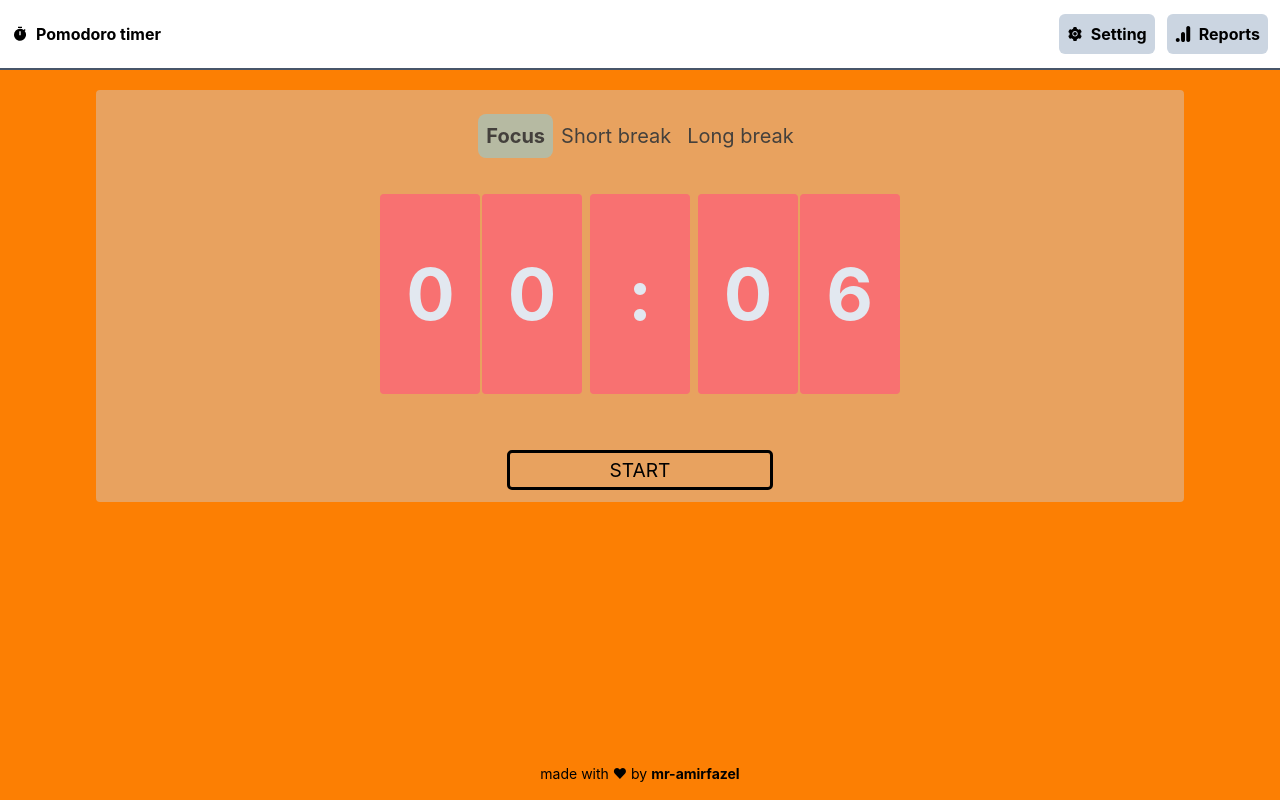
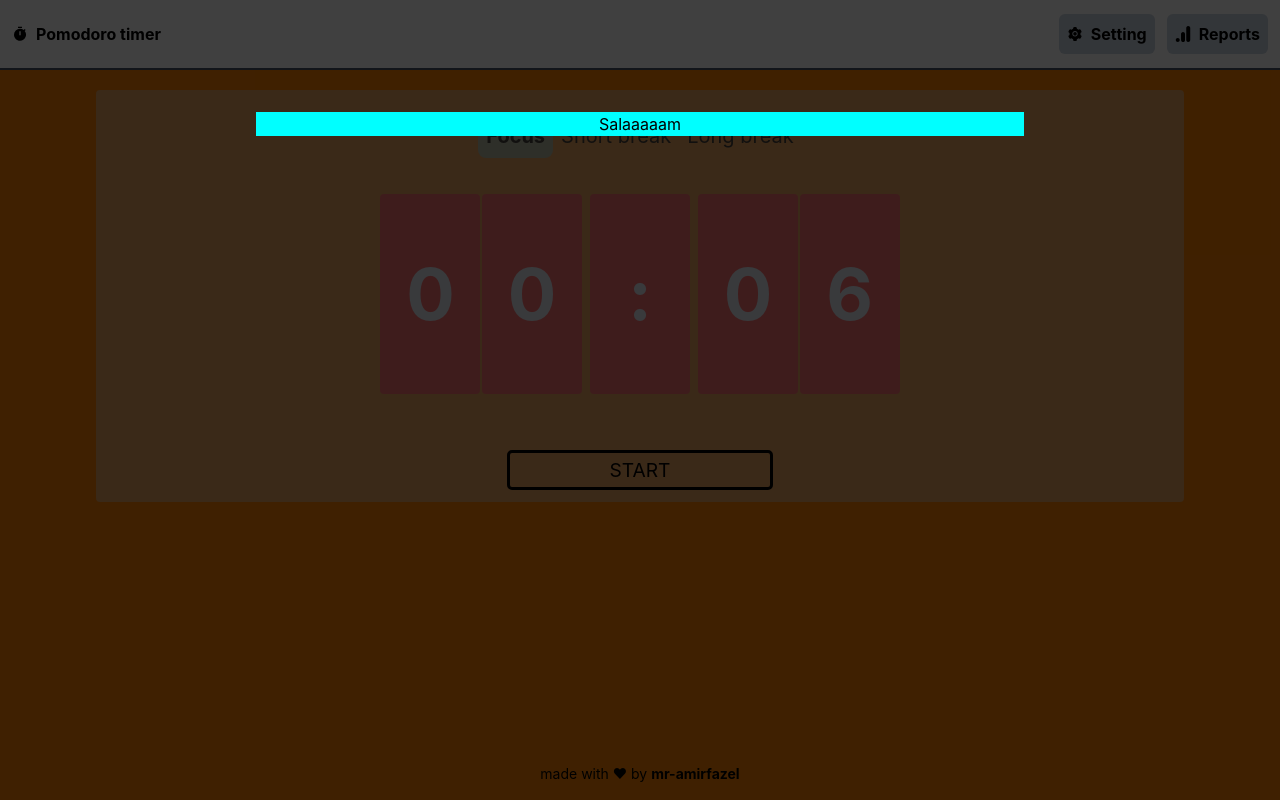
Before and after one commit to mr-amirfazel/pomodoro, a React (Create React App) app: page / in a window 1280 px wide. Built offline with nearby package versions, Linux system fonts and the light colour scheme.

Commit message:
setting modal initially added

```diff
--- a/src/components/Main/index.tsx
+++ b/src/components/Main/index.tsx
@@ -4,6 +4,7 @@ import Timer from "./timer";
 import { AppContext } from "../../context/store";
 import { timerStates } from "../../constants/timerConstants";
 import { TimerState } from "../../@types/context/context.types";
+import SettingModal from "../Modals/SettingModal";
 
 
 const Main:FC<PropsWithChildren> = ():JSX.Element => {
@@ -13,6 +14,8 @@ const Main:FC<PropsWithChildren> = ():JSX.Element => {
     const[minutes, setMinutes] = useState<number>(timerStates[0].minutes);
     const[seconds, setSeconds] = useState<number>(timerStates[0].seconds);
     const [bgColor, setBgColor] = useState("#fc7f03");
+
+    const [settingIsShown, setSettingIsShown] = useState(true);
 
 
 
@@ -45,6 +48,7 @@ const Main:FC<PropsWithChildren> = ():JSX.Element => {
         <div className="bg-[#cdd0d470] flex flex-col gap-2 w-[85%] mx-auto rounded">
             <MainHeader clickHandler = {headerClickHandler} />
             <Timer minutes={minutes} seconds={seconds} setMinutes={setMinutes} setSeconds={setSeconds}/>
+            {settingIsShown && <SettingModal />}
         </div>
     </div>
     );
--- /dev/null
+++ b/src/components/Modals/SettingModal/index.module.css
@@ -0,0 +1,19 @@
+.backdrop {
+    position: fixed;
+    top: 0;
+    left: 0;
+    width: 100%;
+    height: 100vh;
+    z-index: 10;
+    background: rgba(0, 0, 0, 0.75);
+  }
+
+  .modal {
+    position: fixed;
+    top: 14vh;
+    left: 20%;
+    width: 60%;
+    z-index: 100;
+    overflow-y: auto;
+    background-color: aqua;
+}
--- /dev/null
+++ b/src/components/Modals/SettingModal/index.tsx
@@ -0,0 +1,19 @@
+import { FC, PropsWithChildren } from "react";
+import classes from './index.module.css';
+
+interface SettingModalProps extends PropsWithChildren{
+
+}
+
+
+const SettingModal:FC<SettingModalProps> = () => {
+    return(
+    <>
+    <div className={classes.backdrop}/>
+        <div className={classes.modal}>
+           Salaaaaam
+        </div>
+    </>)
+}
+
+export default SettingModal
```
